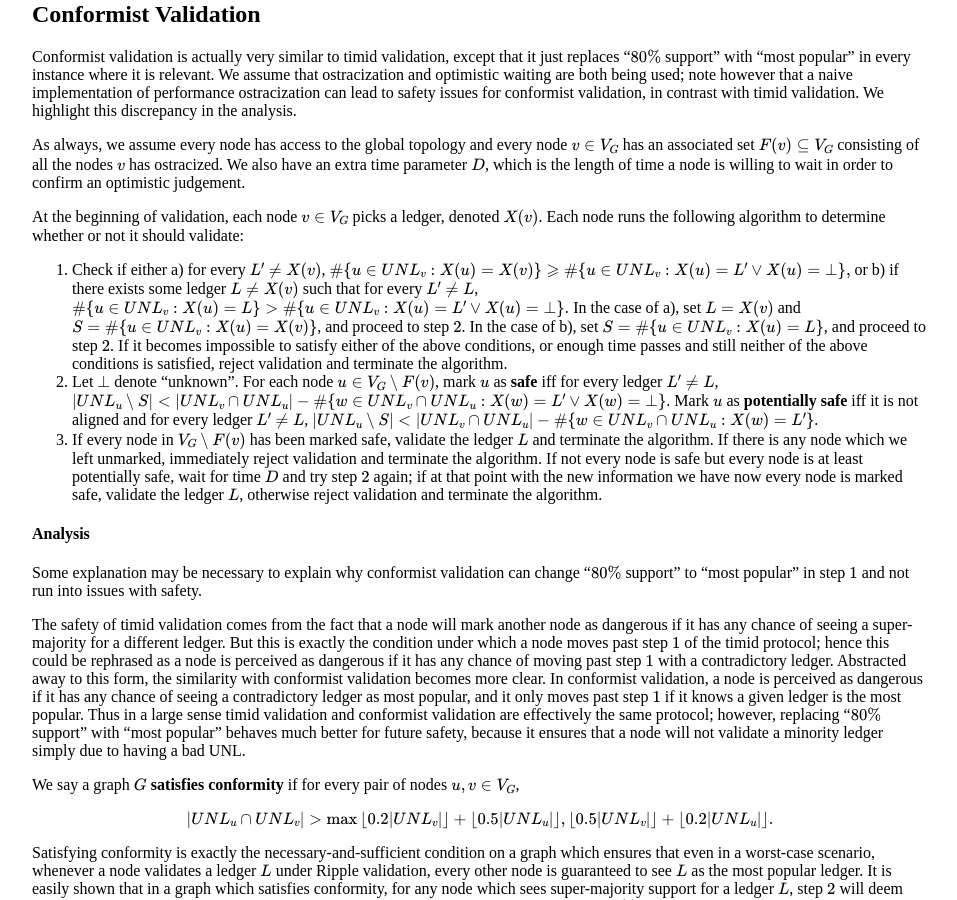
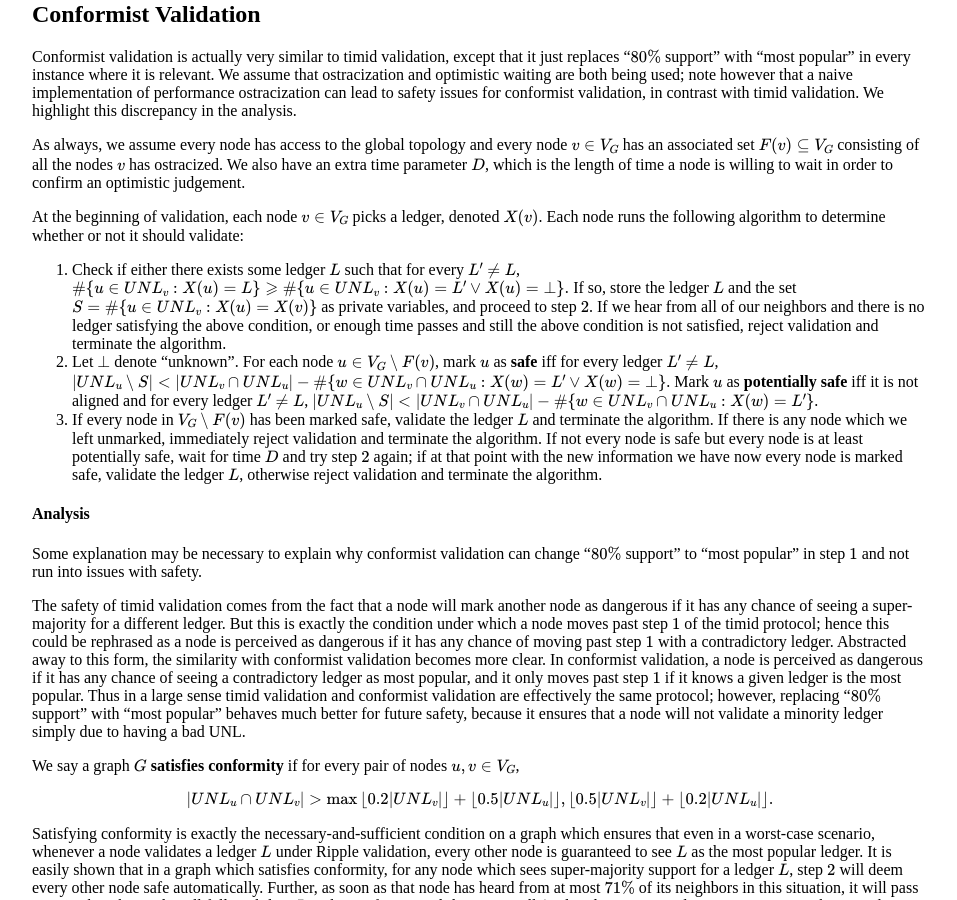
Before and after one commit to ChronusZ/chronusz.github.io, a Jekyll site: the page built from _posts/2017-07-02-conformist-consensus.md, in a window 1280 px wide and 900 px high, scrolled down 1462 px. Shown: the whole window, without its empty margins (160-1117 px from the left). Built offline with Jekyll 4.4.1, drawn with Linux system fonts in a browser that asks for light colours; formulas are drawn with MathJax 3.

Commit message:
Update 2017-07-02-conformist-consensus.md

```diff
--- a/_posts/2017-07-02-conformist-consensus.md
+++ b/_posts/2017-07-02-conformist-consensus.md
@@ -50,7 +50,7 @@ As always, we assume every node has access to the global topology and every node
 
 At the beginning of validation, each node $$v\in V_G$$ picks a ledger, denoted $$X(v)$$. Each node runs the following algorithm to determine whether or not it should validate:
 
-1. Check if either a) for every $$L'\neq X(v)$$, $$\#\{u\in UNL_v:X(u)=X(v)\}\geqslant\#\{u\in UNL_v:X(u)=L'\vee X(u)=\bot\},$$ or b) if there exists some ledger $$L\neq X(v)$$ such that for every $$L'\neq L$$, $$\#\{u\in UNL_v:X(u)=L\}>\#\{u\in UNL_v:X(u)=L'\vee X(u)=\bot\}.$$ In the case of a), set $$L=X(v)$$ and $$S=\#\{u\in UNL_v:X(u)=X(v)\}$$, and proceed to step $$2$$. In the case of b), set $$S=\#\{u\in UNL_v:X(u)=L\}$$, and proceed to step $$2$$. If it becomes impossible to satisfy either of the above conditions, or enough time passes and still neither of the above conditions is satisfied, reject validation and terminate the algorithm.
+1. Check if either there exists some ledger $$L$$ such that for every $$L'\neq L$$, $$\#\{u\in UNL_v:X(u)=L\}\geqslant\#\{u\in UNL_v:X(u)=L'\vee X(u)=\bot\}.$$ If so, store the ledger $$L$$ and the set $$S=\#\{u\in UNL_v:X(u)=X(v)\}$$ as private variables, and proceed to step $$2$$. If we hear from all of our neighbors and there is no ledger satisfying the above condition, or enough time passes and still the above condition is not satisfied, reject validation and terminate the algorithm.
 2. Let $$\bot$$ denote "unknown". For each node $$u\in V_G\setminus F(v)$$, mark $$u$$ as **safe** iff for every ledger $$L'\neq L$$, $$\vert UNL_u\setminus S \vert<\vert UNL_v\cap UNL_u\vert - \#\{w\in UNL_v\cap UNL_u : X(w)=L'\vee X(w)=\bot\}$$. Mark $$u$$ as **potentially safe** iff it is not aligned and for every ledger $$L'\neq L$$, $$\vert UNL_u\setminus S \vert<\vert UNL_v\cap UNL_u\vert - \#\{w\in UNL_v\cap UNL_u : X(w)=L'\}$$.
 3. If every node in $$V_G\setminus F(v)$$ has been marked safe, validate the ledger $$L$$ and terminate the algorithm. If there is any node which we left unmarked, immediately reject validation and terminate the algorithm. If not every node is safe but every node is at least potentially safe, wait for time $$D$$ and try step $$2$$ again; if at that point with the new information we have now every node is marked safe, validate the ledger $$L$$, otherwise reject validation and terminate the algorithm.
 
```
